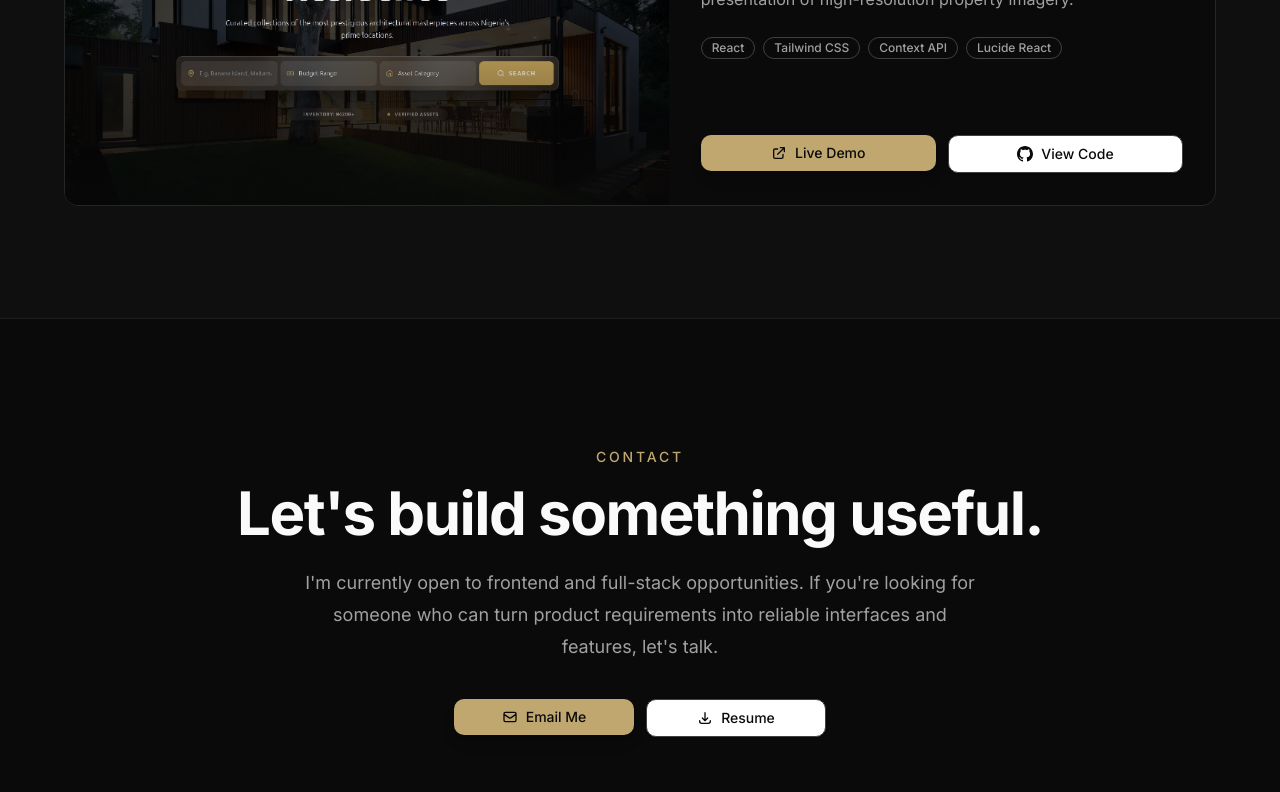
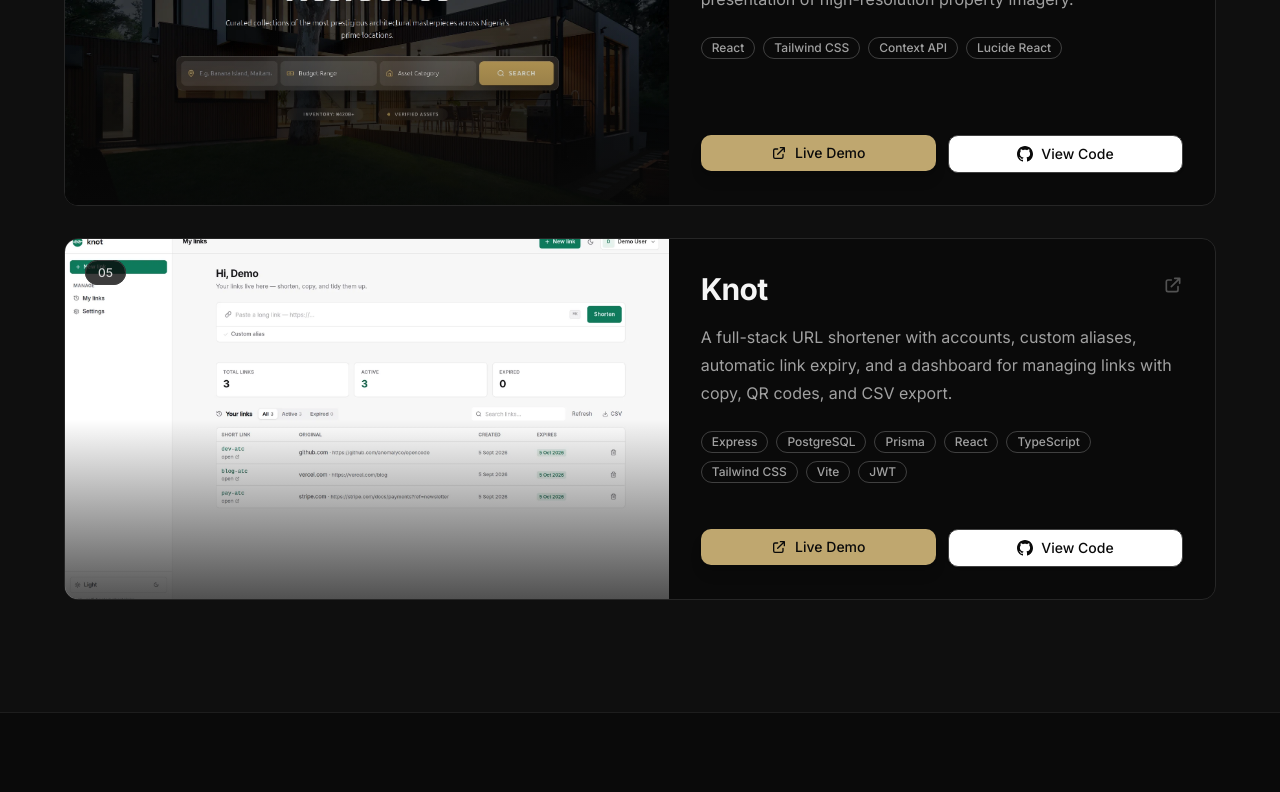
Before and after one commit to Lesuuh/new-portfolio, a Next.js app: page / in a window 1280 px wide. Shown: the part 4318-5110 px from the top of the page. Built offline with nearby package versions, Linux system fonts and the light colour scheme.

Commit message:
feat: add Knot project details and image to portfolio

```diff
--- a/app/data.ts
+++ b/app/data.ts
@@ -480,6 +480,131 @@ export const projects: Project[] = [
     category: "Real Estate / UI",
     timeline: "2 weeks",
   },
+
+  {
+    id: 5,
+    title: "Knot",
+    slug: "knot-url-shortener",
+    subtitle: "Fast, self-hosted URL shortener with custom aliases and auto-expiry",
+
+    description:
+      "A full-stack URL shortener with accounts, custom aliases, automatic link expiry, and a dashboard for managing links with copy, QR codes, and CSV export.",
+
+    overview:
+      "I built Knot as a privacy-focused URL shortener with a real product surface: an Express + PostgreSQL API, a React dashboard for managing links, and a marketing site with a working shorten demo. The project is organized as an npm-workspaces monorepo with a shared package for design tokens and formatting utilities.",
+
+    problemStatement:
+      "Typical URL shorteners offer little control over the final link, no ownership model, and no way to retire links that should not live forever.",
+
+    solution:
+      "Built a self-hostable shortener where every link is tied to the account that created it, supports globally-unique custom aliases, expires automatically after its tier's window, and can be managed from a dashboard with copy, open, QR code, and CSV export actions.",
+
+    keyFeatures: [
+      {
+        title: "Custom Short Links",
+        description:
+          "Creates short codes or accepts globally-unique custom aliases (3–32 chars) that resolve with a 302 redirect.",
+      },
+      {
+        title: "Auto-Expiry",
+        description:
+          "Links expire 30 days after creation (6 months for PRO users); expired and dead codes are handled and surfaced in the UI.",
+      },
+      {
+        title: "Accounts & Privacy",
+        description:
+          "Links are associated with the creating account and listed only for the owner, with no analytics or tracking pixels.",
+      },
+      {
+        title: "Link Dashboard",
+        description:
+          "Provides search, tabbed views, copy, open, delete-with-confirmation, QR codes, and CSV export for saved links.",
+      },
+      {
+        title: "Email Authentication",
+        description:
+          "Supports register, login, forgot/reset/change password, and account deletion with transactional email via Resend.",
+      },
+      {
+        title: "Marketing Site with Live Demo",
+        description:
+          "Landing page includes a working shorten widget that calls the API and deep-links into the app with the URL pre-filled.",
+      },
+    ],
+
+    technicalHighlights: [
+      {
+        title: "Express 5 & Prisma",
+        description:
+          "Backend API on Express with PostgreSQL accessed through Prisma 7 and the PrismaPg adapter, organized as a workspaces monorepo.",
+      },
+      {
+        title: "JWT Session Authentication",
+        description:
+          "Uses bcrypt-hashed passwords and short-lived JWTs in httpOnly, cross-site cookies with rate limiting on auth and link routes.",
+      },
+      {
+        title: "Redirect Engine",
+        description:
+          "Resolves short codes and custom aliases to their destinations with 302 redirects, expiry checks, and branded dead-link handling.",
+      },
+      {
+        title: "React 19 Dashboard",
+        description:
+          "Vite + React SPA with QR code generation and client-side CSV export, sharing design tokens with the marketing site via a shared package.",
+      },
+    ],
+
+    challenges: [
+      {
+        title: "Cross-Origin Cookie Sessions",
+        description:
+          "The app on Vercel and the API on Render are separate origins, so the session cookie had to survive cross-site requests.",
+        solution:
+          "Signed JWTs stored in httpOnly cookies configured with SameSite=None and an explicit CORS allowlist for the frontend origins.",
+      },
+      {
+        title: "Coherent Link Management",
+        description:
+          "The dashboard needed search, tabs, QR codes, CSV export, and deletion to feel like one feature rather than several disconnected widgets.",
+        solution:
+          "Centralized link state and actions, and kept the list, custom-alias, and expiry states synchronized across the interface.",
+      },
+      {
+        title: "Single-Origin Integrated Deployment",
+        description:
+          "The stack could run as three origins or as one Express server serving the API and both built frontends.",
+        solution:
+          "Added a SERVE_FRONTEND mode so Express serves the landing site, the app SPA, and the API from one origin while keeping Vercel/Render split deploys intact.",
+      },
+    ],
+
+    impact: [
+      "Delivers a complete self-hosted URL-shortening product spanning authentication, database design, an API, and two frontend applications.",
+      "Demonstrates a production monorepo architecture with shared packages, separate deploy targets, and an end-to-end test suite.",
+      "Shows practical engineering of privacy-first defaults, custom aliases, auto-expiry, and dashboard tooling in a deployed product.",
+    ],
+
+    tech: [
+      "Express",
+      "PostgreSQL",
+      "Prisma",
+      "React",
+      "TypeScript",
+      "Tailwind CSS",
+      "Vite",
+      "JWT",
+    ],
+
+    image: "/images/knot.webp",
+    github: "https://github.com/Lesuuh/url-shortener",
+    live: "https://knot-links.vercel.app",
+    role: "Full-Stack Developer",
+    status: "Completed",
+    featured: true,
+    category: "SaaS / Tool",
+    timeline: "—",
+  },
 ];
 
 export const featuredProjects = projects.filter((p) => p.featured);
```
Also changed, not shown: public/images/knot.webp (added).
